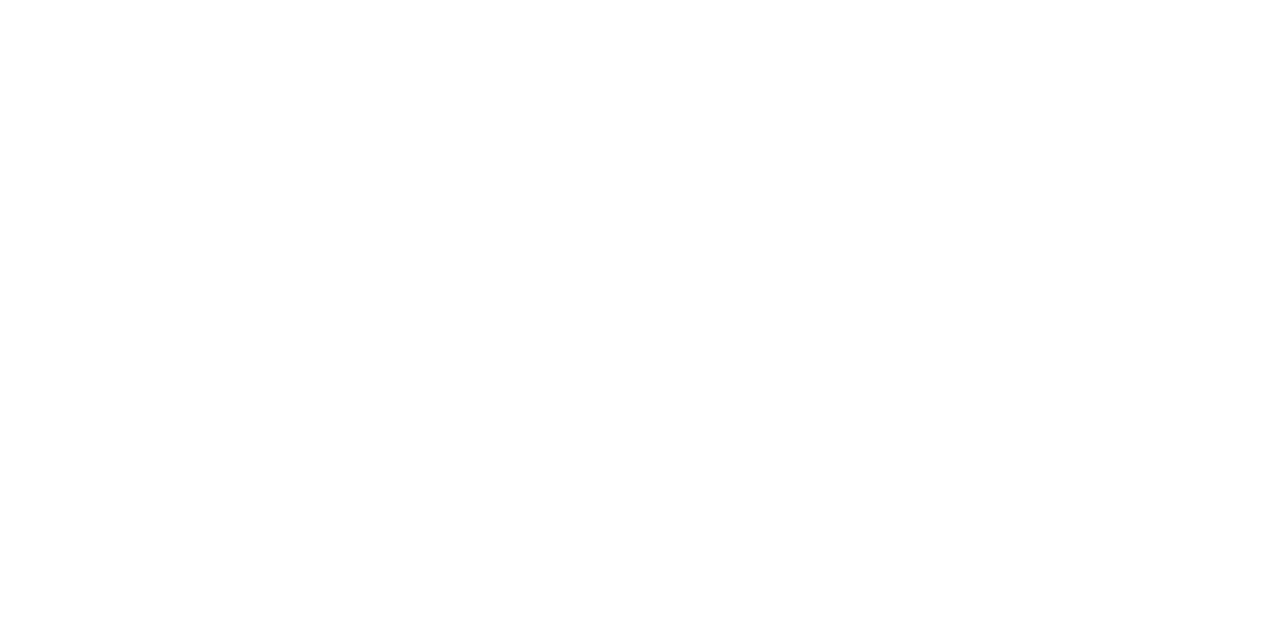
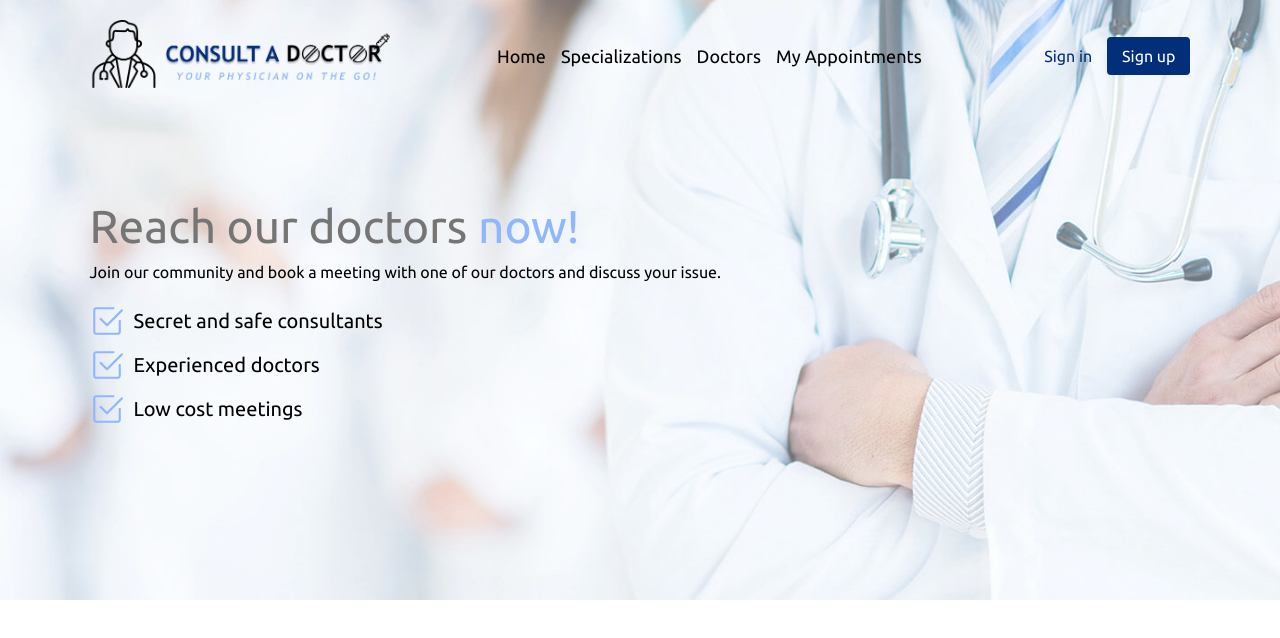
Before and after one commit to abedulaziz/Consult-a-doctor, a React (Create React App) app in the folder consult-a-doctor_frontend/: page / in a window 1280 px wide. Shown: the top 638 px of the page. Built offline with nearby package versions, Linux system fonts and the light colour scheme.

Commit message:
Frontend: implementing hero section with styling

```diff
--- a/consult-a-doctor_frontend/package.json
+++ b/consult-a-doctor_frontend/package.json
@@ -3,6 +3,8 @@
   "version": "0.1.0",
   "private": true,
   "dependencies": {
+    "@fortawesome/free-solid-svg-icons": "^6.1.1",
+    "@fortawesome/react-fontawesome": "^0.2.0",
     "@reduxjs/toolkit": "^1.8.3",
     "@testing-library/jest-dom": "^5.16.4",
     "@testing-library/react": "^13.3.0",
--- a/consult-a-doctor_frontend/src/App.css
+++ b/consult-a-doctor_frontend/src/App.css
@@ -27,7 +27,7 @@
   margin: auto;
 }
 
-h1, h3, h4, h5, h6 {
+h1, h3, h4, h5, h6, p {
   margin: 0;
   padding: 0;
 }
@@ -45,12 +45,17 @@
 /* ------------------------------------------------ */
 
 header {
-
+  background-color: transparent;
+  position: fixed;
+  width: 100%;
+  top: 0;
+  left: 0;
+  right: 0;
 }
 
 header .header-content {
   display: flex;
-  padding: 20px;
+  padding: 20px 0;
   align-items: center;
 }
 
@@ -101,3 +106,67 @@
   color: var(--light-text-color);
   border-radius: 4px;
 }
+
+/* ------------------------------------------------ */
+/* ----------------- end header ----------------- */
+/* ------------------------------------------------ */
+
+
+/* ------------------------------------------------ */
+/* ----------------- start homepage ----------------- */
+/* ------------------------------------------------ */
+
+.hero {
+  background: url(./assets/backgrounds/doctors-background.jpg);
+  min-height: 600px;
+  background-size: cover;
+  background-position: center;
+  padding-top: 100px;
+  box-shadow:inset 0 0 0 2000px rgba(255, 255, 255, 0.449);
+}
+
+.hero .hero-content {
+  margin-top: 100px;
+  max-width: 70%;
+}
+
+.hero .hero-content .heading h1 {
+  font-size: 46px;
+  font-weight: 400;
+  color: var(--grayish-text-color);
+  margin-bottom: 10px;
+}
+
+.hero .hero-content .heading p {
+  font-size: 16px;
+}
+
+.hero .hero-content .heading h1 .theme-colored {
+  color: var(--second-theme-color);
+}
+
+.hero .hero-content .hero_features {
+  list-style: none;
+  padding-left: 0;
+}
+
+.hero .hero-content .hero_features li {
+  padding: 5px 0;
+  font-size: 20px;
+  display: flex;
+  align-items: center;
+}
+
+.hero .hero-content .hero_features li img {
+  margin-right: 10px;
+  width: 34px;
+  color: var(--second-theme-color);
+}
+
+.hero .hero-content .hero_features li p {
+  display: inline;
+}
+
+/* ------------------------------------------------ */
+/* ----------------- end homepage ----------------- */
+/* ------------------------------------------------ */
--- a/consult-a-doctor_frontend/src/page-components/home.jsx
+++ b/consult-a-doctor_frontend/src/page-components/home.jsx
@@ -1,14 +1,43 @@
 import React from 'react'
+
+import { FontAwesomeIcon } from '@fortawesome/react-fontawesome'
+import { faSquareCheck } from '@fortawesome/free-solid-svg-icons'
+
+import CheckTwoSqure from '../assets/icons/CheckTwoSquare.svg';
 
 // helper components
 import Meta from '../helper-components/meta';
+
+// layout components
+import Header from '../layout-components/header';
 
 const Home = () => {
   return (
     <div>
       <Meta />
 
+      <Header />
 
+      <div className="hero">
+        <div className="container">
+          <div className="hero-content">
+
+            <div className="heading">
+              <h1>Reach our doctors <span className='theme-colored'>now!</span></h1>
+              <p>Join our community and book a meeting with one of our doctors and discuss your issue.</p>
+            </div>
+
+            <ul className="hero_features">
+              <li><img src={CheckTwoSqure} /><p>Secret and safe consultants</p></li>
+              <li><img src={CheckTwoSqure} /><p>Experienced doctors</p></li>
+              <li><img src={CheckTwoSqure} /><p>Low cost meetings</p></li>
+            </ul>
+
+          </div>
+        </div>
+      </div>
+
+      <div className="hero-overlay"></div>
     </div>
   )
 }
```
Also changed, not shown: 1 other file (tests, documents, lock files or other folders).
